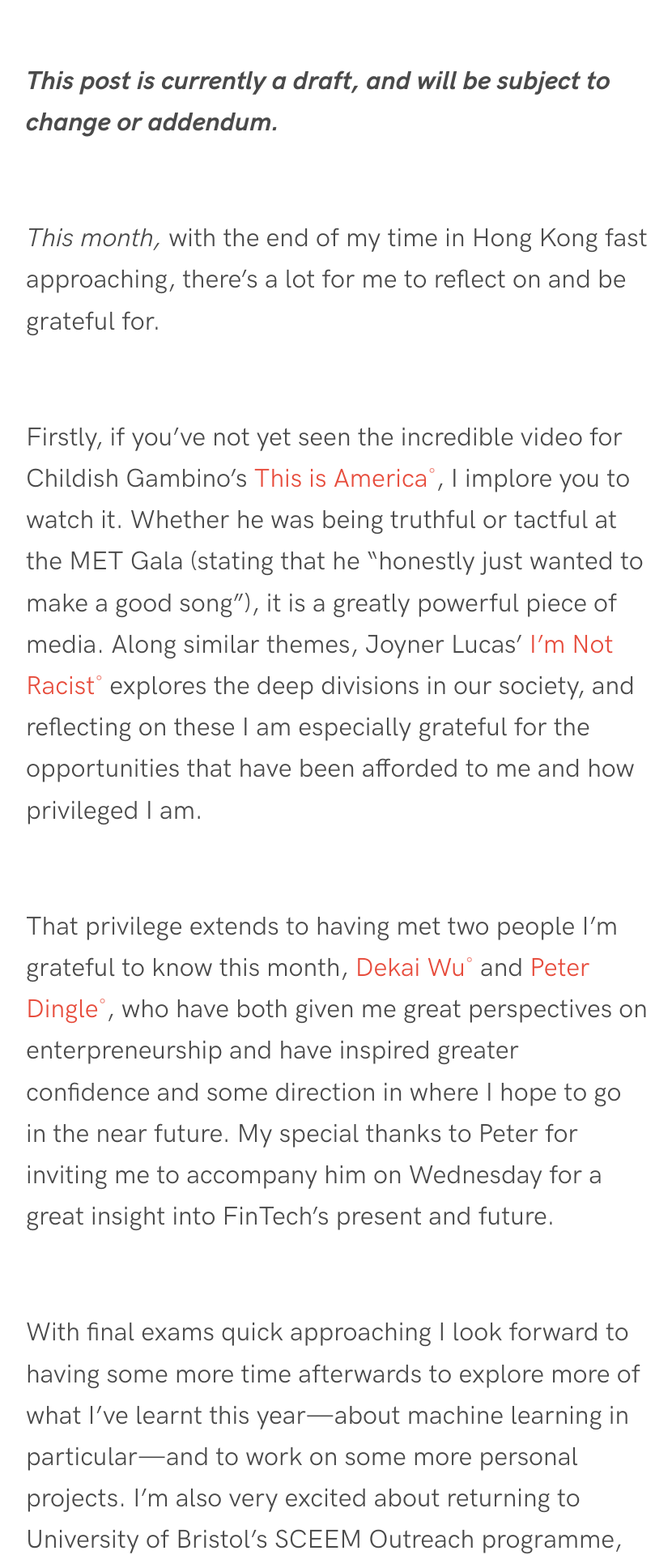
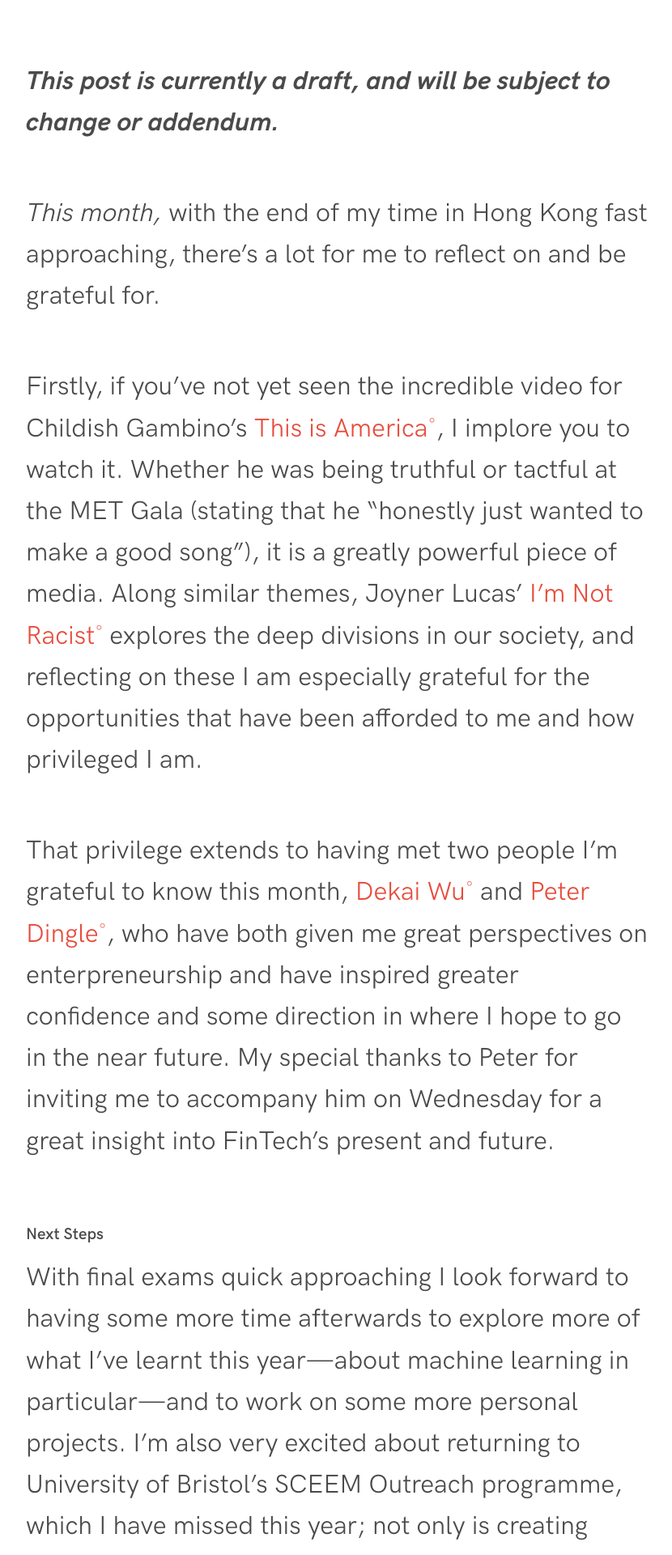
Before and after one commit to jda0/mrvscity.github.io, a Jekyll site: the page built from _posts/2018-05-11-Reflections.md, in a window 1280 px wide. Shown: the part 498-2418 px from the top of the page at 81% size, without its empty margins (224-1054 px from the left). Built offline with Jekyll 4.4.1, drawn with Linux system fonts in a browser that asks for light colours; comment, search, counter and statistics services are not loaded; some of the changed text lies outside the part shown.

Commit message:
Fixe spacing

```diff
--- a/_posts/2018-05-11-Reflections.md
+++ b/_posts/2018-05-11-Reflections.md
@@ -12,4 +12,16 @@ Firstly, if you've not yet seen the incredible video for Childish Gambino's [Thi
 That privilege extends to having met two people I'm grateful to know this month,
 [Dekai Wu](http://www.cs.ust.hk/~dekai/) and [Peter Dingle](https://www.linkedin.com/in/petermdingle/), who have both given me great perspectives on enterpreneurship and have inspired greater confidence and some direction in where I hope to go in the near future. My special thanks to Peter for inviting me to accompany him on Wednesday for a great insight into FinTech's present and future.
 
+
+### Next Steps
+
 With final exams quick approaching I look forward to having some more time afterwards to explore more of what I've learnt this year&mdash;about machine learning in particular&mdash;and to work on some more personal projects. I'm also very excited about returning to University of Bristol's SCEEM Outreach programme, which I have missed this year; not only is creating opportunities for children to persue their curiosity about computer science and electronics greatly important if we are to see greater diversity and creativity in the fields going forward, but it's also so enjoyable to work on and deliver the outreach activities.
+
+
+### What to Read
+
+Last summer I looked into designing a workshop creating an Alexa service, since I believe conversational interfaces will prosper in the next few years as consumers expect services to become even more convenient, but in the end had to focus my attention elsewhere for various reasons; Janeth's Ledezma's [serverless SMS bot tutorial](https://medium.com/@janeth_10755/build-a-serverless-sms-faq-bot-part-2-training-via-slack-343552f219b) is one I will definitely revisit (even just to springboard some ideas of my own: it's been a while since I worked on my very simple [competition tracker for Messenger](https://github.com/jda0/score/blob/master/app.js)). Elsewhere, The Bank of England’s chief economist [has shared](https://www.fastcodesign.com/90171621/your-spotify-history-could-help-predict-whats-going-on-with-the-economy) how the music the UK population listens to could provide insight into economic sentiment&mdash;an interesting use of Big Data&mdash;and Google unveiled Duplex to the world at IO, leading to some [ethical criticisms](https://techcrunch.com/2018/05/10/duplex-shows-google-failing-at-ethical-and-creative-ai-design/). As I often work in React, [Rajat's look at the new Context API](https://blog.bitsrc.io/react-context-api-a-replacement-for-redux-6e20790492b3) caught my eye, and Joel Calica shared an [inspiring message](http://joelcalifa.com/blog/your-work-is-starstuff/) for those who feel like their work is going to waste.
+
+### This Month's Playlist
+
+Whilst reading and studying, this month you will of course find me listening to [lo-fi hip hop beats](https://open.spotify.com/user/chillhopmusic/playlist/74sUjcvpGfdOvCHvgzNEDO?si=M291M8tBTEuEAb6RPoRFeQ). Meanwhile, [my playlist this month](https://open.spotify.com/user/jda0/playlist/56PJzQz5TXZXjPh6rgXHzV?si=qRy3IVvuT66MJezVna9TRQ) centers around This is America, discussed above, and Kanye West's music from when a time when he too was hopeful and grateful.<br><span class="small">(Please be advised that this month's playlist contains explicit content.)</span>
--- a/_sass/cactus.scss
+++ b/_sass/cactus.scss
@@ -162,12 +162,12 @@ $font-weight: 400;
   }
 
   p + * {
-    margin-top: pow($ratio, 1) * 1em
+    margin-top: pow($ratio, 1) * 1em;
+    padding-top: size(2, 0.5);
   }
 
   * + p {
-    // margin-top: pow($ratio, -1) * 1em;
-    padding-top: size(2, 0.5);
+    margin-top: pow($ratio, -1) * 1em;
   }
 
   h1 + p,
@@ -255,7 +255,7 @@ $font-weight: 400;
       padding: size(2, 0.5) size(1, 1.5);
     }
 
-    * + p {
+    p + * {
       padding-top: size(2, 0.5);
     }
 
@@ -284,8 +284,7 @@ $font-weight: 400;
       padding: size(2, 0.5) size(1, 0.5);
     }
 
-
-    * + p {
+    p + * {
       padding-top: size(2, 0.5);
     }
 
@@ -312,7 +311,7 @@ $font-weight: 400;
       padding: size(2, 0.5) size(2, 0.5);
     }
 
-    * + p {
+    p + * {
       padding-top: size(2, 0.5);
     }
 
```
